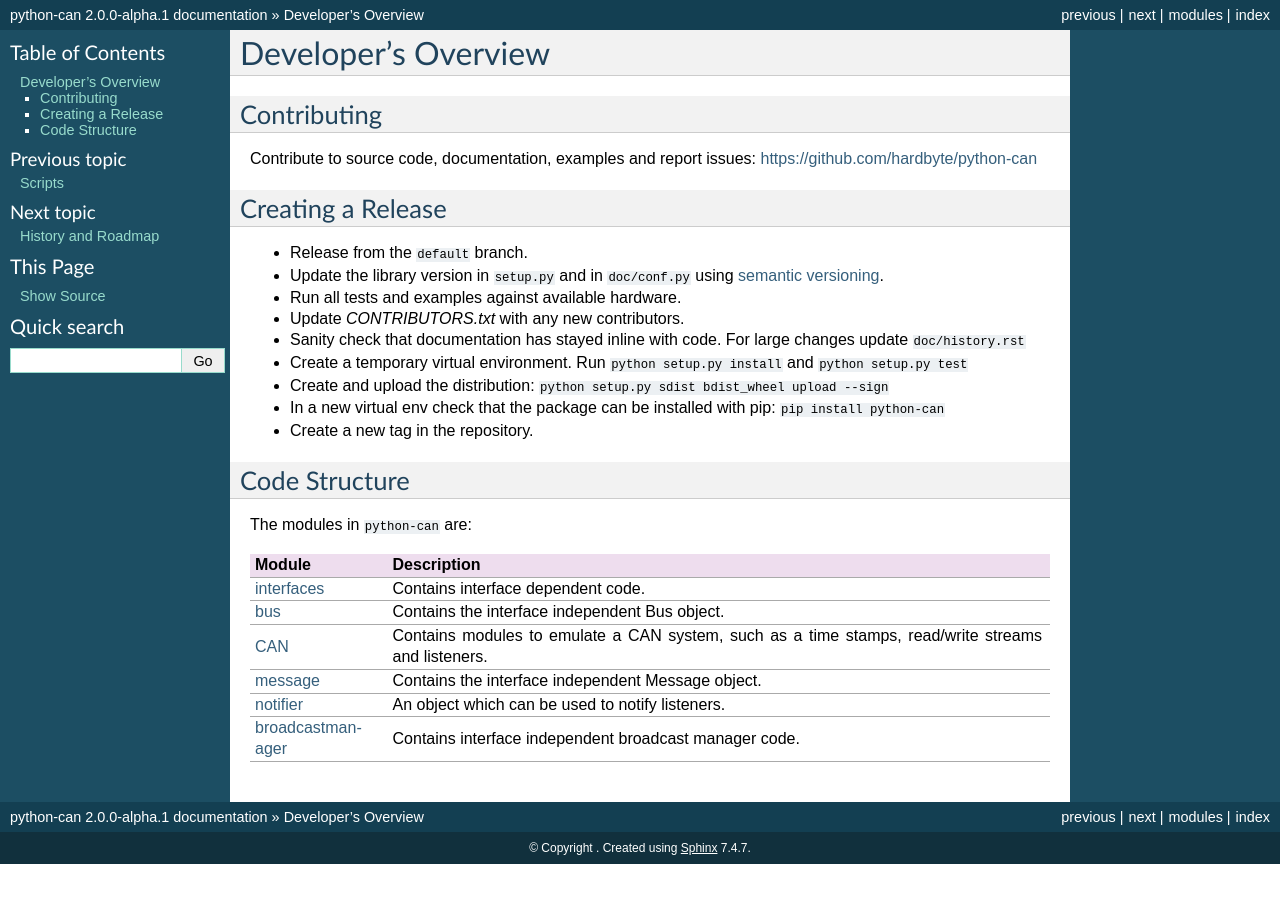
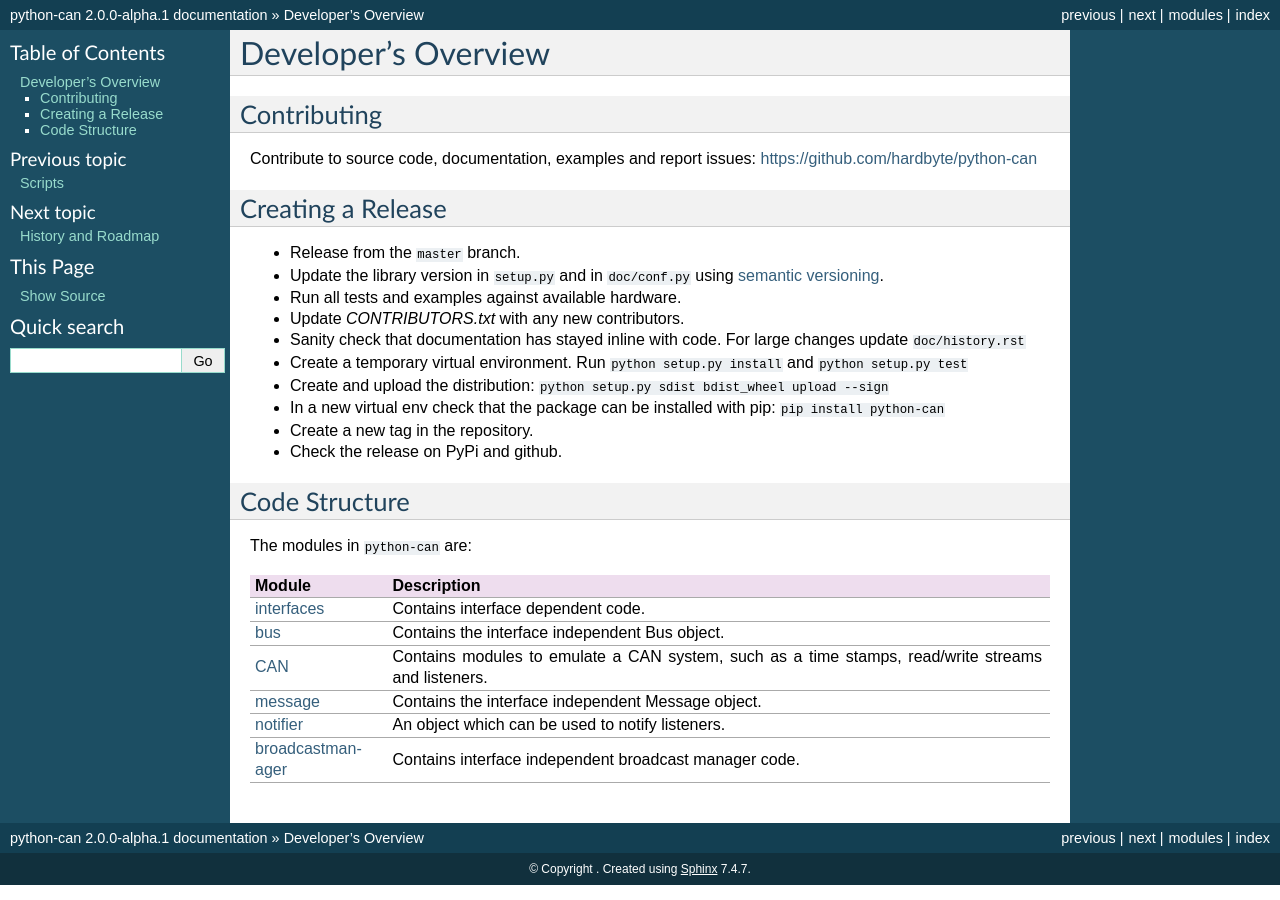
Before and after one commit to hardbyte/python-can, a Sphinx documentation site: the page built from doc/development.rst, in a window 1280 px wide. Built offline with Sphinx 7.4.7, drawn with Linux system fonts in a browser that asks for light colours.

Commit message:
Update development docs

```diff
--- a/doc/development.rst
+++ b/doc/development.rst
@@ -12,7 +12,7 @@ https://github.com/hardbyte/python-can
 Creating a Release
 ------------------
 
-- Release from the ``default`` branch.
+- Release from the ``master`` branch.
 - Update the library version in ``setup.py`` and in ``doc/conf.py`` using `semantic versioning <http://semver.org>`__.
 - Run all tests and examples against available hardware.
 - Update `CONTRIBUTORS.txt` with any new contributors.
@@ -21,6 +21,7 @@ Creating a Release
 - Create and upload the distribution: ``python setup.py sdist bdist_wheel upload --sign``
 - In a new virtual env check that the package can be installed with pip: ``pip install python-can``
 - Create a new tag in the repository.
+- Check the release on PyPi and github.
 
 
 Code Structure
```
